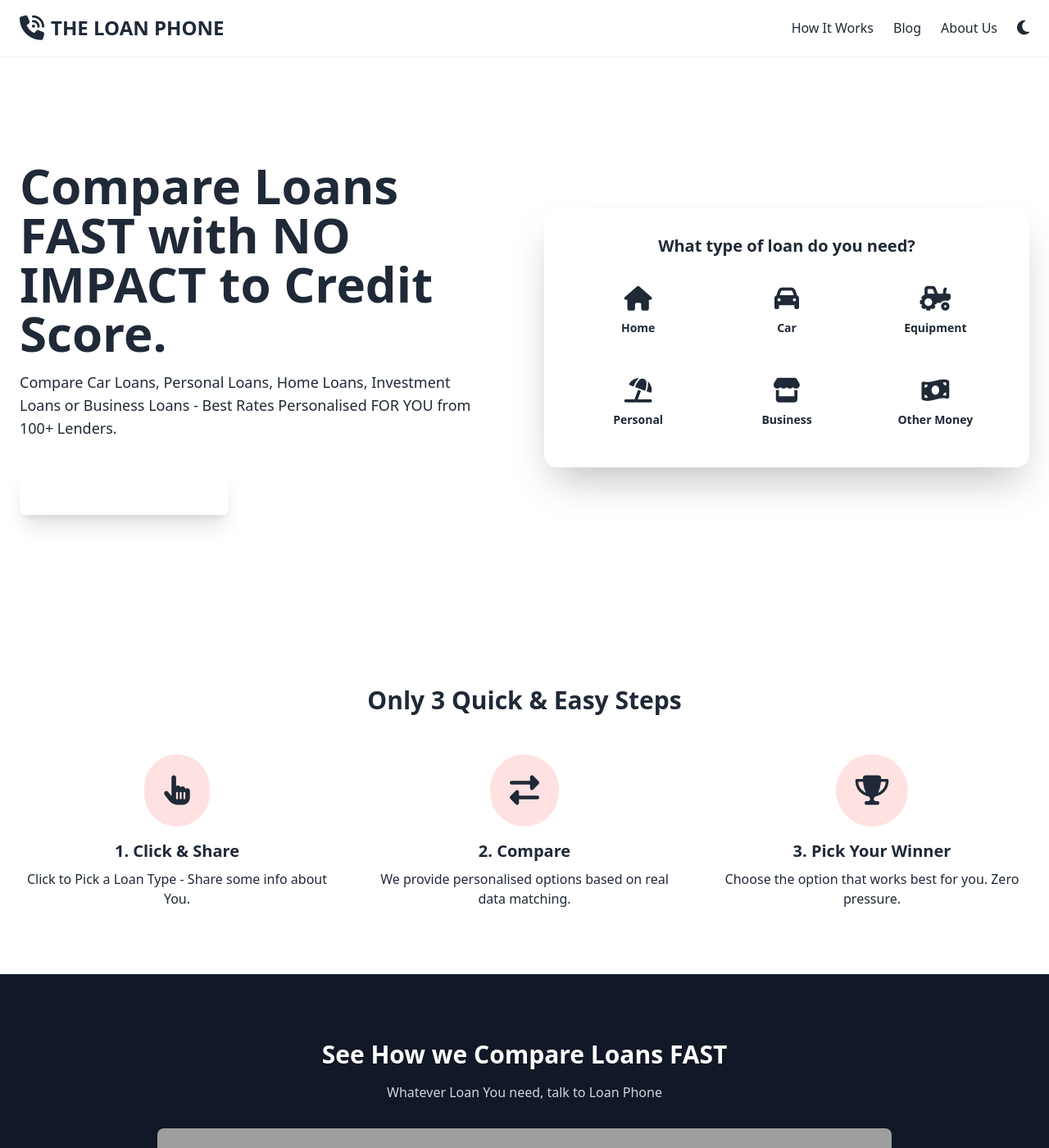
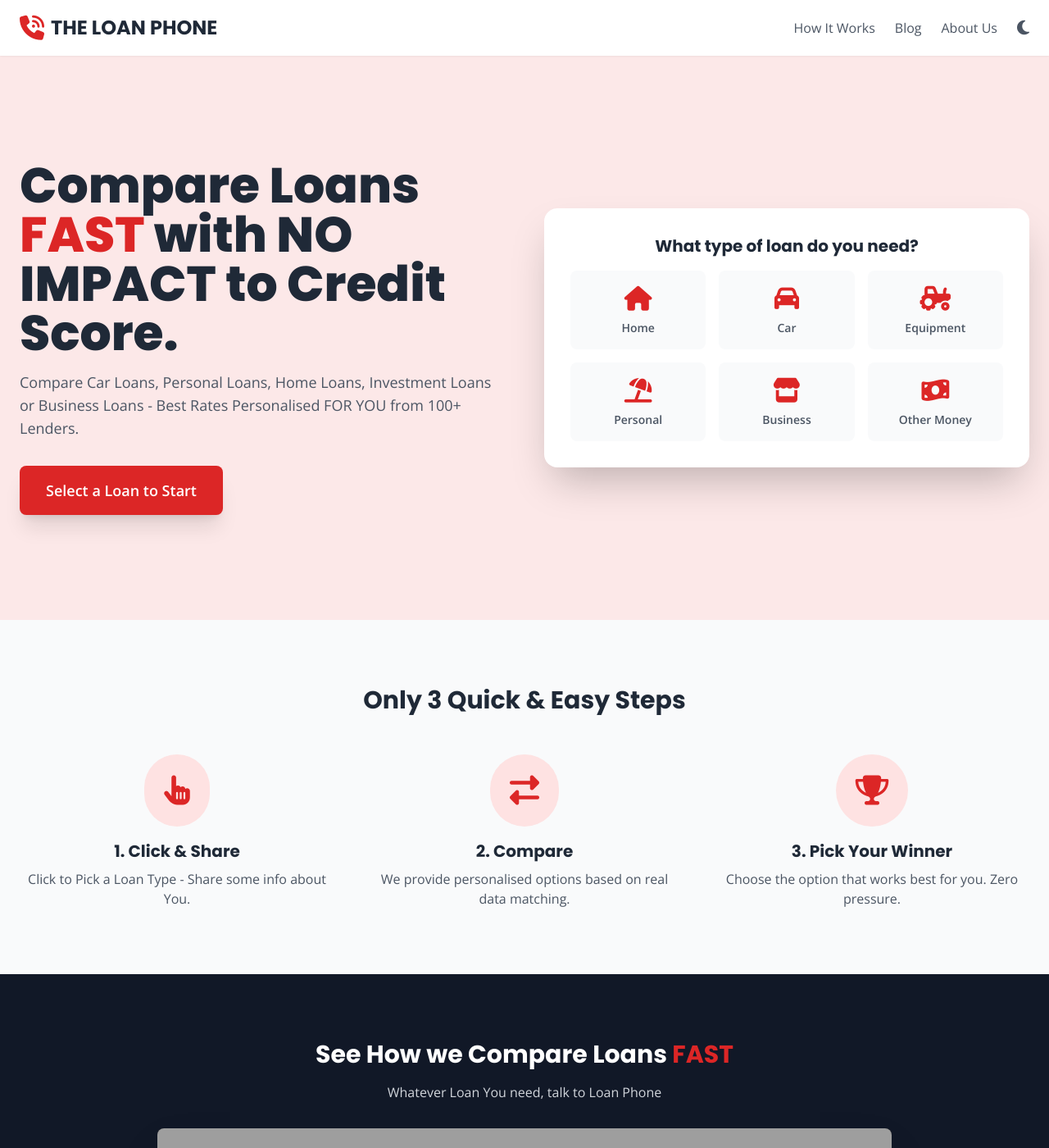
Before and after one commit to AMSumo9/loan-phone-website, a Jekyll site: the page built from index.md, in a window 1280 px wide and 1400 px high. Shown: the whole window at 82% size. Built offline with Jekyll 4.4.1, drawn with Linux system fonts in a browser that asks for light colours; nearby versions of some CDN libraries; grey boxes are pictures that could not be loaded.

Commit message:
Update default.html

```diff
--- a/_layouts/default.html
+++ b/_layouts/default.html
@@ -24,7 +24,7 @@
   <meta name="twitter:description" content="{{ page.twitter_description | default: page.meta_description }}" />
   <meta name="twitter:image" content="{{ page.twitter_image | default: page.og_image | default: '/assets/images/twitter-image.jpg' | absolute_url }}" />
 
-  <!-- Fonts, stylesheets, etc. -->
+  <!-- Fonts and External Resources -->
   <link rel="preconnect" href="https://fonts.googleapis.com" />
   <link rel="preconnect" href="https://fonts.gstatic.com" crossorigin />
   <link href="https://fonts.googleapis.com/css2?family=Open+Sans:wght@400;600&family=Poppins:wght@400;500;600;700;800&display=swap" rel="stylesheet" />
@@ -32,7 +32,76 @@
   <script src="https://cdn.tailwindcss.com"></script>
 
   <style>
-    /* Your existing style definitions */
+    :root {
+      --bg-primary: #ffffff;
+      --bg-secondary: #f9fafb;
+      --bg-accent: #fce8e8;
+      --text-primary: #1f2937;
+      --text-secondary: #4b5563;
+      --brand-red: #DC2626;
+      --brand-red-dark: #B91C1C;
+    }
+    html.dark {
+      --bg-primary: #1f2937;
+      --bg-secondary: #374151;
+      --bg-accent: #374151;
+      --text-primary: #f9fafb;
+      --text-secondary: #d1d5db;
+    }
+    html.dark .features-heading,
+    html.dark .features-benefits-section h3 {
+      color: #ffffff;
+    }
+    body {
+      font-family: 'Open Sans', sans-serif;
+      background-color: var(--bg-primary);
+      color: var(--text-primary);
+      transition: background-color 0.3s, color 0.3s;
+    }
+    h1, h2, h3, h4, h5, h6 {
+      font-family: 'Poppins', sans-serif;
+    }
+    .brand-red {
+      color: var(--brand-red);
+    }
+    .bg-brand-red {
+      background-color: var(--brand-red);
+    }
+    .hover\:bg-brand-red-dark:hover {
+      background-color: var(--brand-red-dark);
+    }
+    #back-to-top {
+      position: fixed;
+      bottom: 20px;
+      right: 20px;
+      opacity: 0;
+      visibility: hidden;
+      transform: translateY(20px);
+      transition: all 0.3s;
+      z-index: 100;
+    }
+    #back-to-top.active {
+      opacity: 1;
+      visibility: visible;
+      transform: translateY(0);
+    }
+    .animate-on-scroll {
+      opacity: 0;
+      transform: translateY(20px);
+      transition: opacity 0.6s ease-out, transform 0.6s ease-out;
+    }
+    .animate-on-scroll.is-visible {
+      opacity: 1;
+      transform: translateY(0);
+    }
+    .delay-1 { transition-delay: 0.1s; }
+    .delay-2 { transition-delay: 0.2s; }
+    .delay-3 { transition-delay: 0.3s; }
+    .mobile-nav { display: none; }
+    .mobile-nav.active { display: flex; }
+    @media (max-width: 768px) {
+      .desktop-nav { display: none; }
+    }
   </style>
 </head>
 
@@ -46,7 +115,77 @@
   {% include footer.html %}
 
   <script>
-    // Your existing JS code for toggles, menus, modals, etc.
+    document.addEventListener('DOMContentLoaded', () => {
+      const themeToggles = document.querySelectorAll('#theme-toggle-desktop, #theme-toggle-mobile');
+      const htmlEl = document.documentElement;
+      const currentTheme = localStorage.getItem('theme') || 'light';
+      const updateIcon = (theme) => {
+        themeToggles.forEach(toggle => {
+          toggle.innerHTML = theme === 'dark' ? '<i class="fas fa-sun"></i>' : '<i class="fas fa-moon"></i>';
+        });
+      }
+      htmlEl.classList.add(currentTheme);
+      updateIcon(currentTheme);
+      themeToggles.forEach(toggle => {
+        toggle.addEventListener('click', () => {
+          if (htmlEl.classList.contains('dark')) {
+            htmlEl.classList.remove('dark');
+            localStorage.setItem('theme', 'light');
+            updateIcon('light');
+          } else {
+            htmlEl.classList.add('dark');
+            localStorage.setItem('theme', 'dark');
+            updateIcon('dark');
+          }
+        });
+      });
+      const mobileMenuButton = document.getElementById('mobile-menu-button');
+      const mobileMenu = document.getElementById('mobile-menu');
+      if(mobileMenuButton && mobileMenu) {
+        mobileMenuButton.addEventListener('click', () => {
+          mobileMenu.classList.toggle('active');
+        });
+      }
+      const backToTopButton = document.getElementById('back-to-top');
+      if(backToTopButton){
+        window.addEventListener('scroll', () => {
+          if (window.scrollY > 300) {
+            backToTopButton.classList.add('active');
+          } else {
+            backToTopButton.classList.remove('active');
+          }
+        });
+        backToTopButton.addEventListener('click', () => {
+          window.scrollTo({ top: 0, behavior: 'smooth' });
+        });
+      }
+      const observer = new IntersectionObserver((entries) => {
+        entries.forEach(entry => {
+          if (entry.isIntersecting) {
+            entry.target.classList.add('is-visible');
+          }
+        });
+      }, { threshold: 0.1 });
+      const elementsToAnimate = document.querySelectorAll('.animate-on-scroll');
+      elementsToAnimate.forEach(el => observer.observe(el));
+      const supportLink = document.getElementById('support-link');
+      const supportModal = document.getElementById('support-modal');
+      const modalCloseBtn = document.getElementById('modal-close');
+      if(supportLink && supportModal && modalCloseBtn){
+        supportLink.addEventListener('click', (e) => {
+          e.preventDefault();
+          supportModal.style.display = 'flex';
+        });
+        modalCloseBtn.addEventListener('click', () => {
+          supportModal.style.display = 'none';
+        });
+        supportModal.addEventListener('click', (e) => {
+          if (e.target === supportModal) {
+            supportModal.style.display = 'none';
+          }
+        });
+      }
+    });
   </script>
 </body>
 </html>
```
